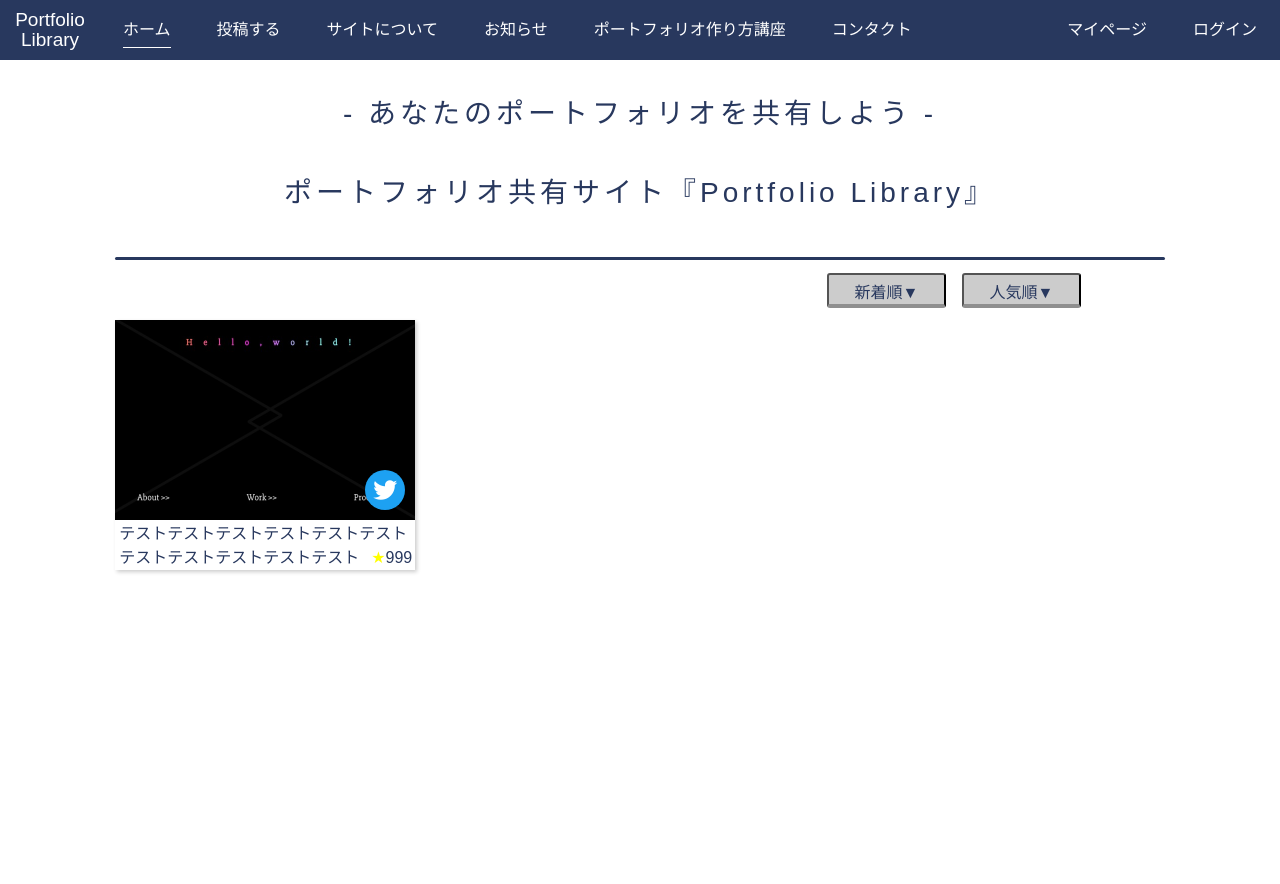
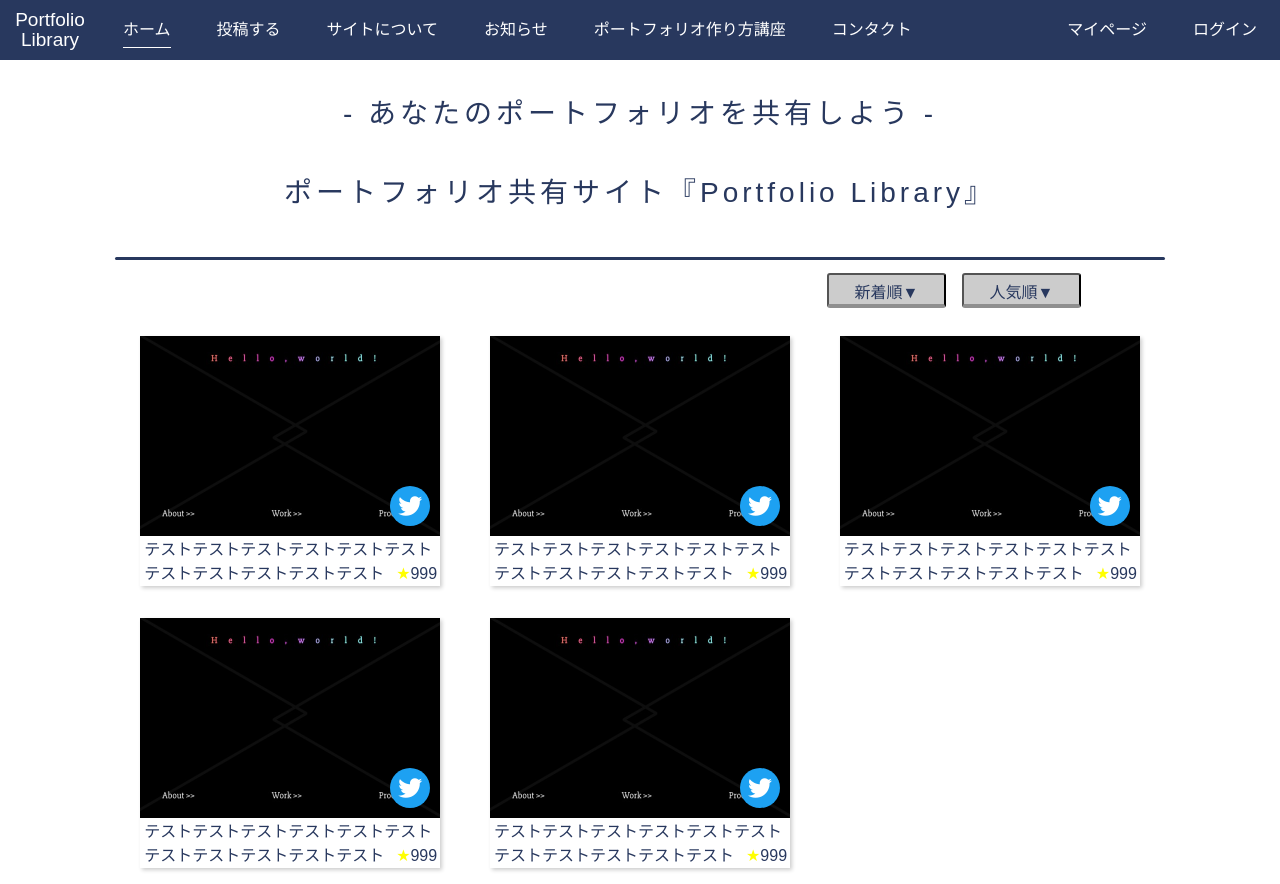
Before and after one commit to Kou0402/portfolio-library-new, a Nuxt app: page / in a window 1280 px wide. Before the commit the page ends 800 px from the top, so only its background shows below. Built offline with nearby package versions, Linux system fonts and the light colour scheme.

Commit message:
style: update PortfolioArea.vue

```diff
--- a/components/page/home/PortfolioArea.vue
+++ b/components/page/home/PortfolioArea.vue
@@ -1,5 +1,9 @@
 <template>
   <section class="portfolio-area">
+    <PortfolioCard></PortfolioCard>
+    <PortfolioCard></PortfolioCard>
+    <PortfolioCard></PortfolioCard>
+    <PortfolioCard></PortfolioCard>
     <PortfolioCard></PortfolioCard>
   </section>
 </template>
@@ -13,3 +17,13 @@ export default {
   }
 }
 </script>
+
+<style lang="scss" scoped>
+.portfolio-area {
+  display: grid;
+  grid-template-columns: repeat(auto-fit, minmax(310px, 1fr));
+  > .portfolio-card {
+    margin: 1.6rem auto;
+  }
+}
+</style>
```
